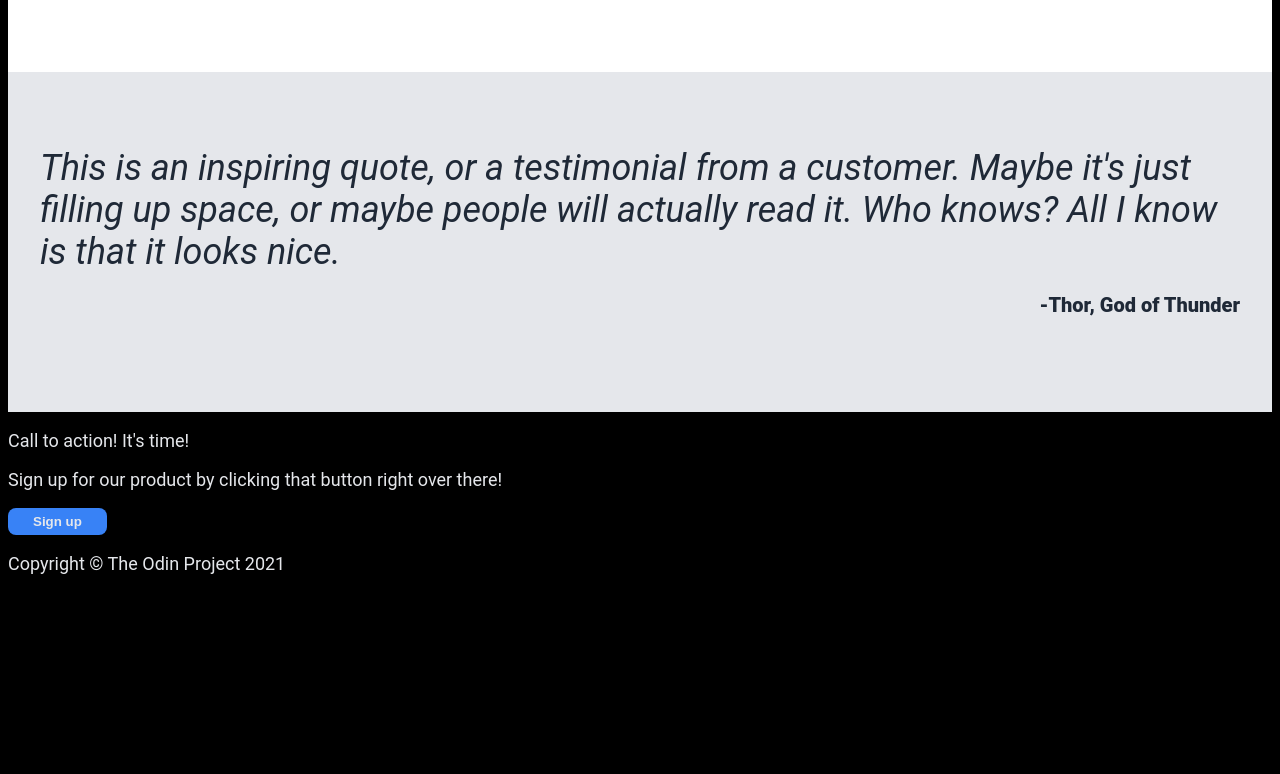
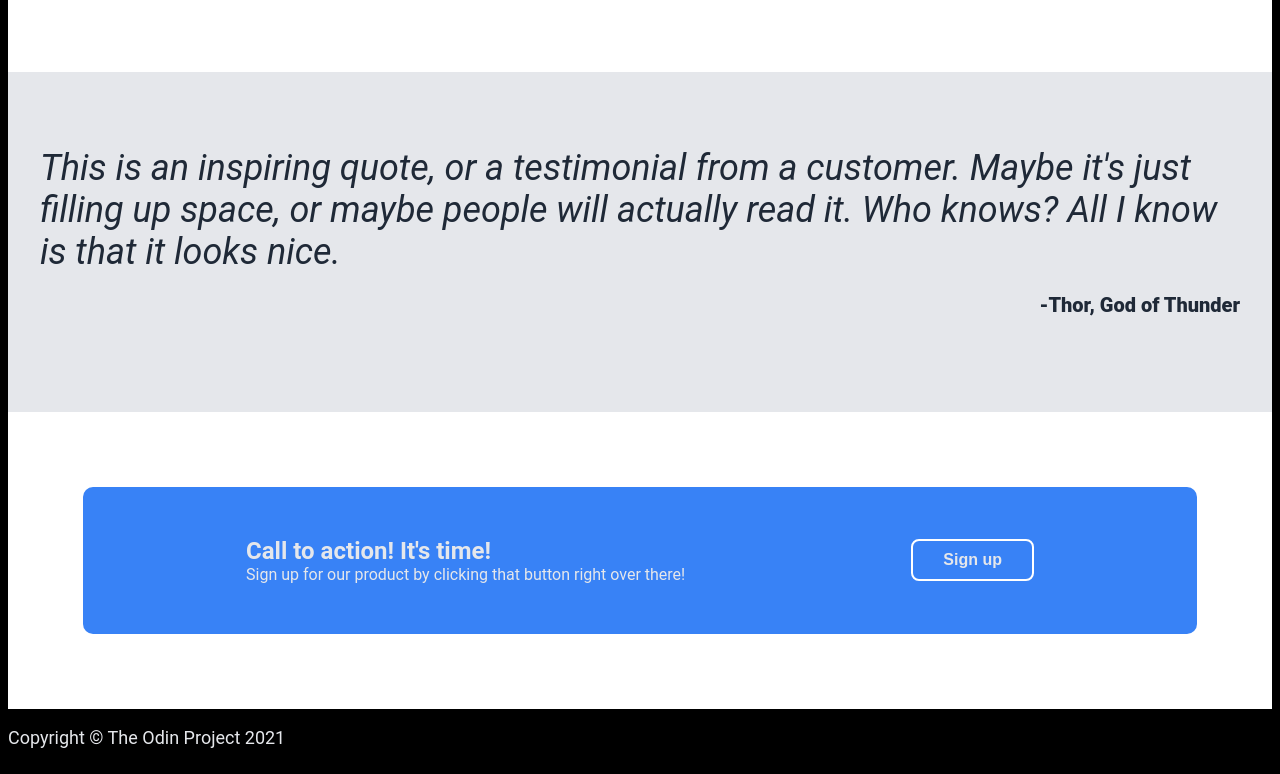
Before and after one commit to Alkylaid/landing_page, a plain HTML site: page index.html in a window 1280 px wide. Shown: the part 878-1652 px from the top of the page. Before the commit the page ends 1478 px from the top, so only its background shows below. Drawn offline with Linux system fonts and the light colour scheme.

Commit message:
Style section four and add info

```diff
--- a/index.html
+++ b/index.html
@@ -55,9 +55,10 @@
         </div>
         <div class="section-four">
             <div class="action-box">
-                <p>Call to action! It's time!</p>
-                <p>Sign up for our product by clicking that button right over there!</p>
-                <button type="sign-up-button">Sign up</button>
+                <div class="call-to-action">
+                <p class="call-to-action-title">Call to action! It's time!</p>
+                <p class="call-to-action-details">Sign up for our product by clicking that button right over there!</p></div>
+                <button type="button" class="sign-up-button">Sign up</button>
             </div>
         </div>
         <div class="footer">
--- a/style.css
+++ b/style.css
@@ -74,8 +74,9 @@ h1 {
 button {
     background-color: #3882F6;
     color: #E5E7EB;
-    padding: 6px 25px;
+    padding: 10px 30px;
     font-weight: bold;
+    font-size: 16px;
     border-radius: 8px;
     border: #3882F6;
 }
@@ -154,3 +155,41 @@ img {
     width: 1200px;
     justify-content: flex-end;
 }
+
+.section-four{
+    background-color: white;
+    display: flex;
+    align-items: center;
+    justify-content: center;
+    padding: 75px;
+}
+
+.action-box{
+    background-color: #3882F6;
+    display: flex;
+    width: 1200px;
+    justify-content: space-around;
+    align-items: center;
+    padding: 50px;
+    border-radius: 10px;
+
+}
+
+.call-to-action p {
+    margin: 0;
+    padding: 0;
+
+}
+
+.call-to-action-title{
+    font-weight: bold;
+    font-size: 24px;
+}
+
+.call-to-action-details{
+    font-size: 16px;
+}
+
+.action-box .sign-up-button{
+    border: 2px solid white;
+}
```
